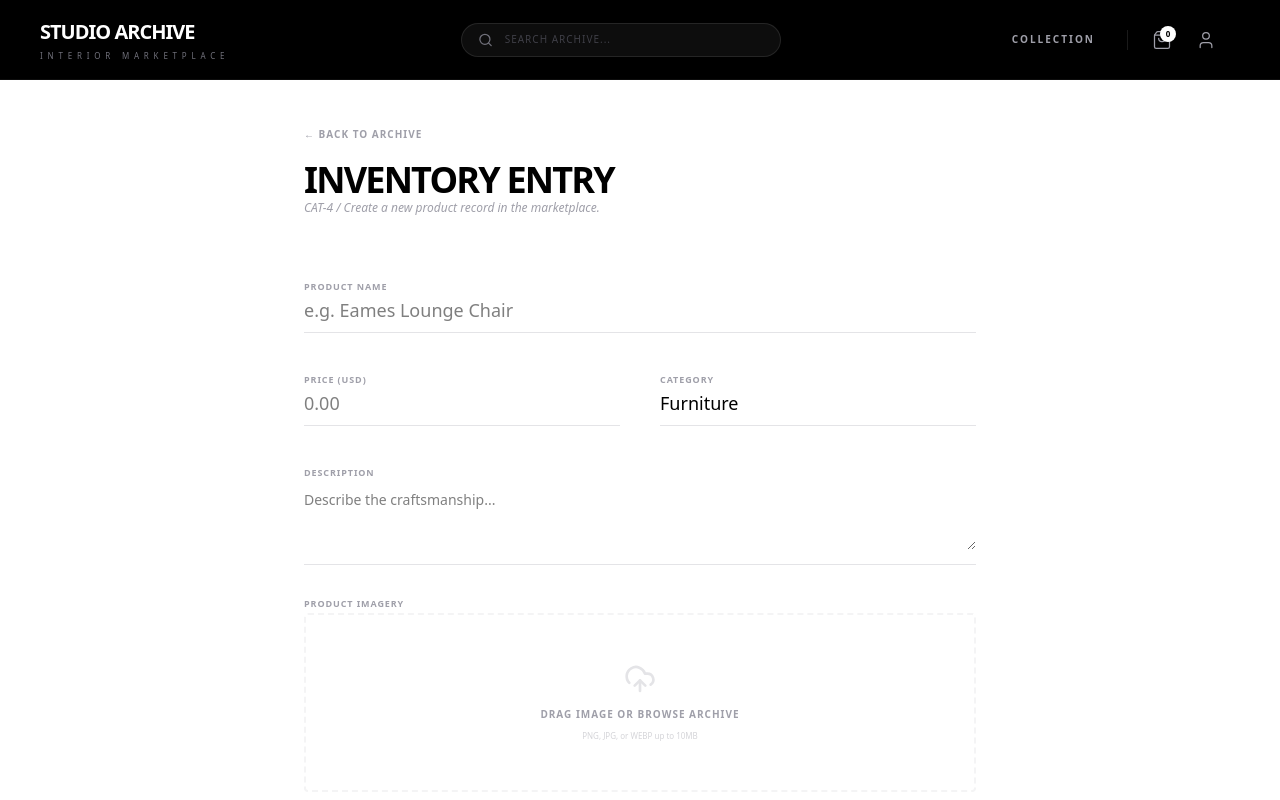
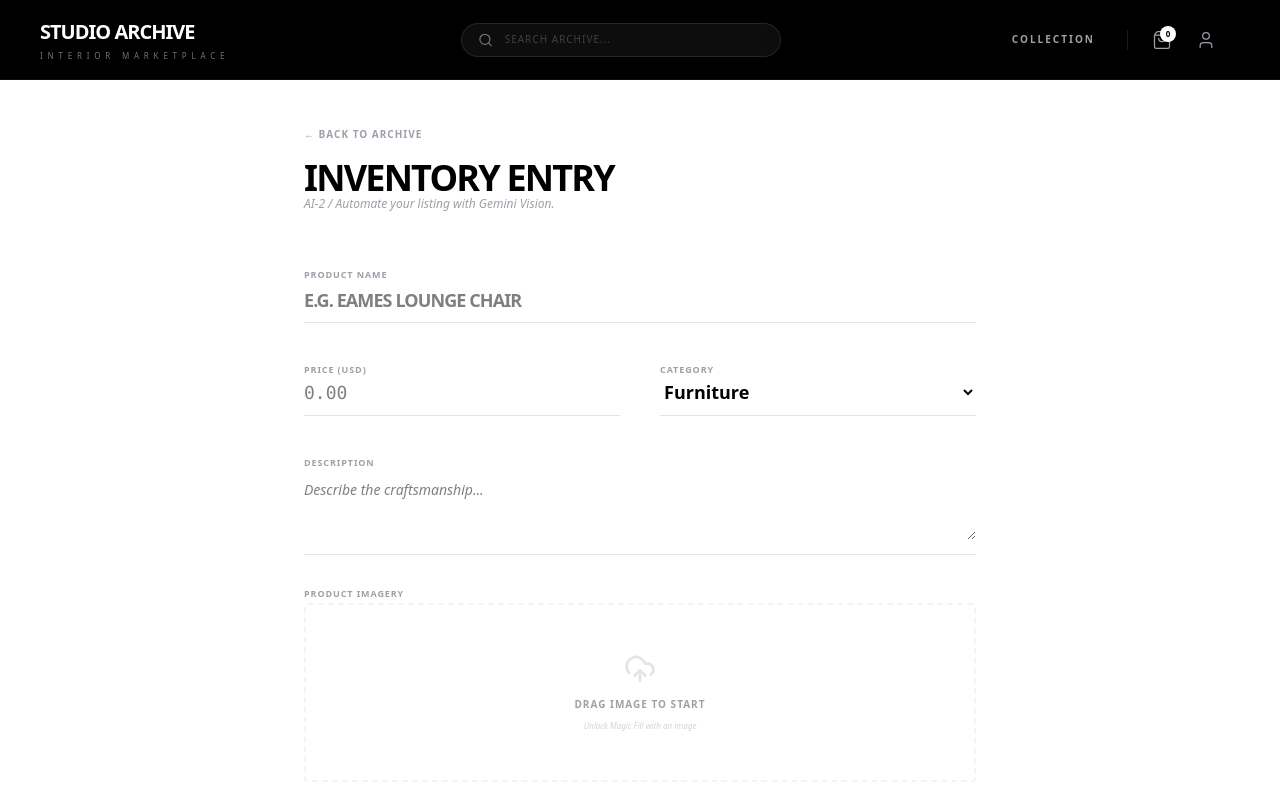
Before and after one commit to akashrajgm/my-frontend, a Next.js app: page /dashboard/add-product in a window 1280 px wide. Shown: the top 800 px of the page. Built offline with nearby package versions, Linux system fonts and the light colour scheme.

Commit message:
refactor: complete product server actions with cache revalidation

```diff
--- /dev/null
+++ b/app/actions/ai.ts
@@ -0,0 +1,36 @@
+'use server'
+
+import { cookies } from 'next/headers'
+
+export async function generateAIContent(imageName: string) {
+    try {
+        const cookieStore = await cookies()
+        const token = cookieStore.get('session_token')?.value
+
+        if (!token) return { error: "Authentication required for AI features." }
+
+        // MISSION AI-1: Talking to Tharun's Gemini Integration
+        const res = await fetch('https://interior-marketplace-api.onrender.com/ai/generate-metadata', {
+            method: 'POST',
+            headers: {
+                'Content-Type': 'application/json',
+                'Authorization': `Bearer ${token}`
+            },
+            body: JSON.stringify({ image_context: imageName }),
+        })
+
+        if (!res.ok) throw new Error("AI Service is currently offline.")
+
+        return await res.json()
+        // Expected Response: { title: "...", description: "...", category: "..." }
+
+    } catch (error) {
+        // MOCK DATA: For local testing until AI-1 is live
+        return {
+            title: "Vintage Bauhaus Lounge Chair",
+            description: "A masterful representation of mid-century minimalism, featuring chrome-plated tubular steel and premium black leather upholstery.",
+            category: "Furniture",
+            success: true
+        }
+    }
+}
--- a/app/dashboard/add-product/page.tsx
+++ b/app/dashboard/add-product/page.tsx
@@ -2,14 +2,23 @@
 
 import { useState, useActionState } from 'react'
 import { createProduct } from '@/app/actions/products'
+import { generateAIContent } from '@/app/actions/ai' // This is the AI "Brain"
 import Link from 'next/link'
 import { useDropzone } from 'react-dropzone'
-import { UploadCloud, X, Image as ImageIcon } from 'lucide-react'
+import { UploadCloud, X, Image as ImageIcon, Sparkles, Loader2 } from 'lucide-react'
 
 export default function AddProductPage() {
     const [state, formAction, isPending] = useActionState(createProduct, { error: "", success: false })
-    // NEW: File state for CAT-4
     const [file, setFile] = useState<File | null>(null)
+    const [isAiGenerating, setIsAiGenerating] = useState(false)
+
+    // STEP 3 LOGIC: "Controlled" state so the AI can change these values
+    const [formData, setFormData] = useState({
+        name: '',
+        price: '',
+        category: 'Furniture',
+        description: ''
+    })
 
     const { getRootProps, getInputProps, isDragActive } = useDropzone({
         accept: { 'image/*': [] },
@@ -17,38 +26,85 @@ export default function AddProductPage() {
         onDrop: acceptedFiles => setFile(acceptedFiles[0])
     })
 
+    // The function that triggers the AI fill
+    const handleMagicFill = async () => {
+        if (!file) return alert("Please upload an image first.")
+
+        setIsAiGenerating(true)
+        const aiResponse = await generateAIContent(file.name)
+
+        if (aiResponse) {
+            setFormData({
+                name: aiResponse.title || '',
+                description: aiResponse.description || '',
+                category: aiResponse.category || 'Furniture',
+                price: formData.price // Keep whatever price the user already typed
+            })
+        }
+        setIsAiGenerating(false)
+    }
+
     return (
         <div className="min-h-screen bg-white text-black p-10 font-sans">
             <div className="max-w-2xl mx-auto">
                 <header className="mb-12">
                     <Link href="/dashboard" className="text-[10px] font-black uppercase tracking-widest text-zinc-400 hover:text-black transition-colors">← Back to Archive</Link>
-                    <h1 className="text-4xl font-black uppercase tracking-tighter mt-4">Inventory Entry</h1>
-                    <p className="text-zinc-400 text-xs italic">CAT-4 / Create a new product record in the marketplace.</p>
+                    <h1 className="text-4xl font-black uppercase tracking-tighter mt-4 leading-none">Inventory Entry</h1>
+                    <p className="text-zinc-400 text-xs italic">AI-2 / Automate your listing with Gemini Vision.</p>
                 </header>
-
-                {state.success && (
-                    <div className="bg-black text-white p-6 mb-10 text-[10px] font-black uppercase tracking-[0.3em] text-center animate-pulse">
-                        Product successfully archived in the database.
-                    </div>
-                )}
 
                 <form action={formAction} className="grid grid-cols-1 gap-10">
                     <div className="space-y-6">
-                        {/* NAME */}
+
+                        {/* 1. PRODUCT NAME (Updated with Magic Button) */}
                         <div className="border-b border-zinc-200 py-2 focus-within:border-black transition-colors">
-                            <label className="text-[9px] font-black uppercase text-zinc-400 tracking-widest">Product Name</label>
-                            <input name="name" type="text" required placeholder="e.g. Eames Lounge Chair" className="w-full bg-transparent outline-none text-lg" />
+                            <div className="flex justify-between items-center mb-1">
+                                <label className="text-[9px] font-black uppercase text-zinc-400 tracking-widest">Product Name</label>
+                                {file && (
+                                    <button
+                                        type="button"
+                                        onClick={handleMagicFill}
+                                        disabled={isAiGenerating}
+                                        className="flex items-center gap-1 text-[8px] font-black uppercase tracking-widest text-[#D4AF37] hover:text-black transition-colors"
+                                    >
+                                        {isAiGenerating ? <Loader2 className="w-3 h-3 animate-spin" /> : <Sparkles className="w-3 h-3" />}
+                                        Magic Fill
+                                    </button>
+                                )}
+                            </div>
+                            <input
+                                name="name"
+                                type="text"
+                                required
+                                value={formData.name}
+                                onChange={(e) => setFormData({ ...formData, name: e.target.value })}
+                                placeholder="e.g. Eames Lounge Chair"
+                                className="w-full bg-transparent outline-none text-lg font-black uppercase tracking-tighter"
+                            />
                         </div>
 
-                        {/* PRICE & CATEGORY */}
+                        {/* 2. PRICE & CATEGORY */}
                         <div className="grid grid-cols-2 gap-10">
-                            <div className="border-b border-zinc-200 py-2 focus-within:border-black transition-colors">
+                            <div className="border-b border-zinc-200 py-2">
                                 <label className="text-[9px] font-black uppercase text-zinc-400 tracking-widest">Price (USD)</label>
-                                <input name="price" type="number" required placeholder="0.00" className="w-full bg-transparent outline-none text-lg" />
+                                <input
+                                    name="price"
+                                    type="number"
+                                    required
+                                    value={formData.price}
+                                    onChange={(e) => setFormData({ ...formData, price: e.target.value })}
+                                    placeholder="0.00"
+                                    className="w-full bg-transparent outline-none text-lg font-mono"
+                                />
                             </div>
-                            <div className="border-b border-zinc-200 py-2 focus-within:border-black transition-colors">
+                            <div className="border-b border-zinc-200 py-2">
                                 <label className="text-[9px] font-black uppercase text-zinc-400 tracking-widest">Category</label>
-                                <select name="category" className="w-full bg-transparent outline-none text-lg appearance-none bg-white">
+                                <select
+                                    name="category"
+                                    value={formData.category}
+                                    onChange={(e) => setFormData({ ...formData, category: e.target.value })}
+                                    className="w-full bg-transparent outline-none text-lg font-bold bg-white"
+                                >
                                     <option>Furniture</option>
                                     <option>Lighting</option>
                                     <option>Textiles</option>
@@ -57,36 +113,39 @@ export default function AddProductPage() {
                             </div>
                         </div>
 
-                        {/* DESCRIPTION */}
-                        <div className="border-b border-zinc-200 py-2 focus-within:border-black transition-colors">
+                        {/* 3. DESCRIPTION (Updated for AI) */}
+                        <div className="border-b border-zinc-200 py-2">
                             <label className="text-[9px] font-black uppercase text-zinc-400 tracking-widest">Description</label>
-                            <textarea name="description" required rows={3} placeholder="Describe the craftsmanship..." className="w-full bg-transparent outline-none text-sm mt-2" />
+                            <textarea
+                                name="description"
+                                required
+                                rows={3}
+                                value={formData.description}
+                                onChange={(e) => setFormData({ ...formData, description: e.target.value })}
+                                placeholder="Describe the craftsmanship..."
+                                className="w-full bg-transparent outline-none text-sm mt-2 italic font-light"
+                            />
                         </div>
 
-                        {/* NEW: DRAG & DROP ZONE (CAT-4 Requirement) */}
+                        {/* 4. DRAG & DROP ZONE */}
                         <div className="space-y-2">
                             <label className="text-[9px] font-black uppercase text-zinc-400 tracking-widest">Product Imagery</label>
                             <div {...getRootProps()} className={`border-2 border-dashed p-12 text-center cursor-pointer transition-all rounded-sm
                                 ${isDragActive ? 'border-black bg-zinc-50' : 'border-zinc-100 hover:border-zinc-300'}`}>
                                 <input {...getInputProps()} name="productImage" />
-
                                 {file ? (
-                                    <div className="flex items-center justify-between bg-zinc-100 p-4 border border-zinc-200">
+                                    <div className="flex items-center justify-between bg-zinc-100 p-4">
                                         <div className="flex items-center gap-3">
                                             <ImageIcon className="w-4 h-4 text-zinc-400" />
-                                            <span className="text-[10px] font-bold uppercase tracking-tighter truncate max-w-[200px]">{file.name}</span>
+                                            <span className="text-[10px] font-bold uppercase truncate max-w-[150px]">{file.name}</span>
                                         </div>
-                                        <button type="button" onClick={(e) => { e.stopPropagation(); setFile(null); }} className="hover:text-red-500 transition-colors">
-                                            <X className="w-4 h-4" />
-                                        </button>
+                                        <button type="button" onClick={(e) => { e.stopPropagation(); setFile(null); }}><X className="w-4 h-4" /></button>
                                     </div>
                                 ) : (
                                     <div className="flex flex-col items-center">
                                         <UploadCloud className="w-8 h-8 mb-3 text-zinc-200" />
-                                        <p className="text-[10px] font-bold uppercase tracking-widest text-zinc-400">
-                                            {isDragActive ? "Drop Asset Now" : "Drag Image or Browse Archive"}
-                                        </p>
-                                        <p className="text-[8px] text-zinc-300 mt-2">PNG, JPG, or WEBP up to 10MB</p>
+                                        <p className="text-[10px] font-bold uppercase tracking-widest text-zinc-400">Drag Image to Start</p>
+                                        <p className="text-[8px] text-zinc-300 mt-2 italic">Unlock Magic Fill with an image</p>
                                     </div>
                                 )}
                             </div>
```
Also changed, not shown: app/products/[id]/page.tsx (+37 -15 lines).
